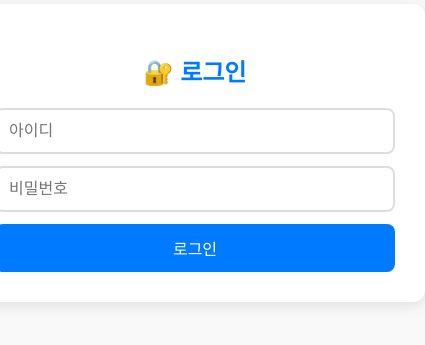
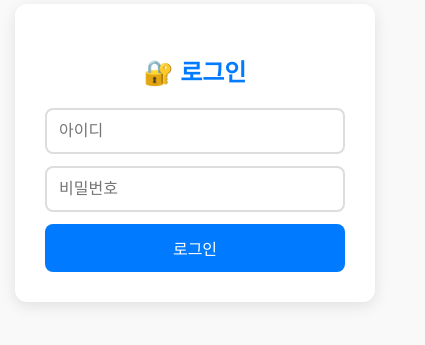
Before and after one commit to SyraYunji/Frontend, a React (Create React App) app: page /login in a window 390 px wide. Shown: the part 269-614 px from the top of the page, 425 px wide, since content can reach past the window. Built offline with nearby package versions, Linux system fonts and the light colour scheme.

Commit message:
login화면 반응형 구현

```diff
--- a/src/Login/Login.css
+++ b/src/Login/Login.css
@@ -1,4 +1,3 @@
-/* 🌸 밝고 산뜻한 배경 */
 body {
     background: #f9f9f9; /* 부드러운 밝은 회색 배경 */
     display: flex;
@@ -69,3 +68,10 @@ body {
     background-color: #0056b3; /* hover 시 더 진한 파란색 */
     transform: scale(1.05);
   }
+
+
+  @media (max-width: 768px) {
+    .login-container{
+      width: 300px;
+    }
+  }
```
